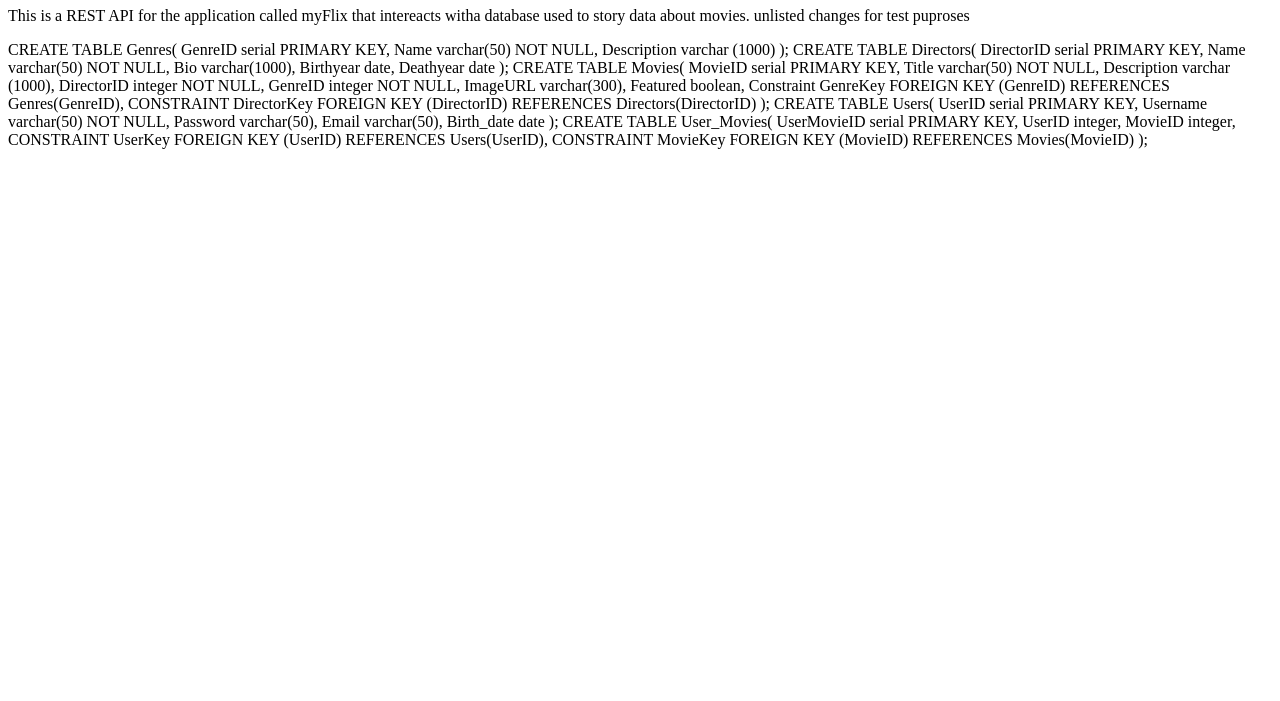
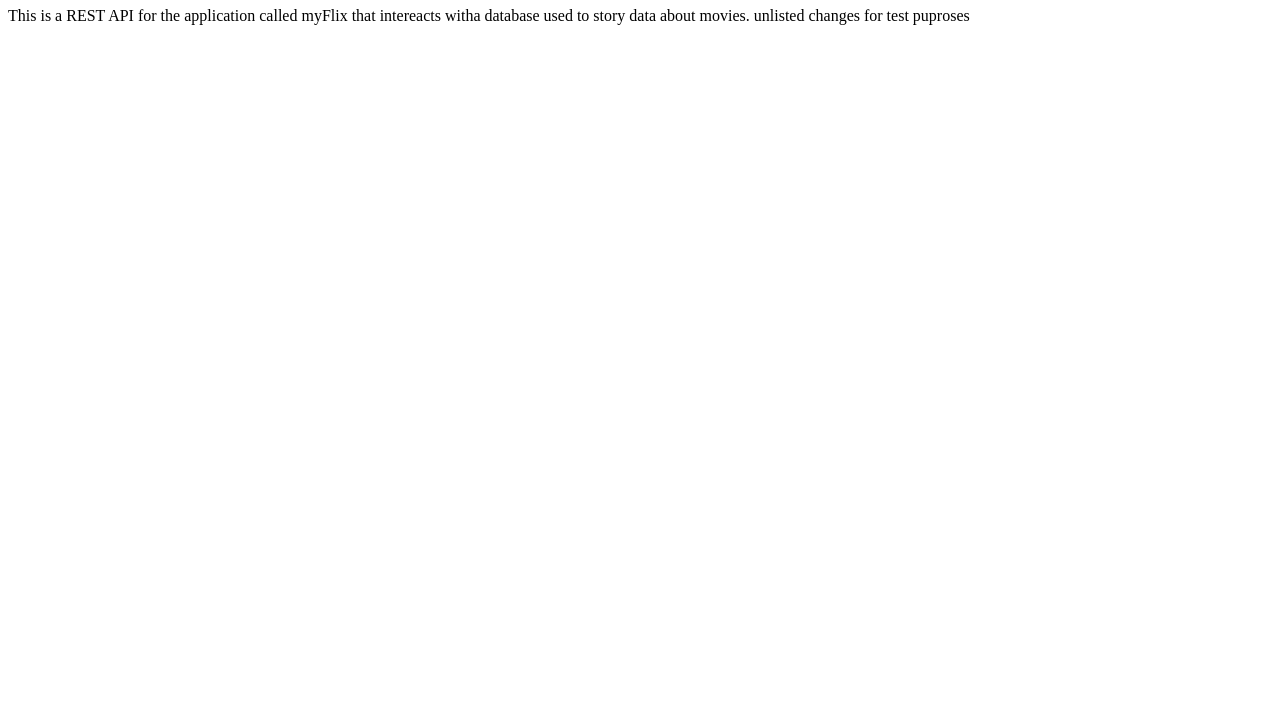
Before and after one commit to joeymc406/Movie-API, a website: page index.html in a window 1280 px wide. Shown: the part 99-800 px from the top of the page. Drawn offline with Linux system fonts and the light colour scheme.

```diff
--- a/index.html
+++ b/index.html
@@ -25,47 +25,6 @@
       </p>
     </div>
 
-      CREATE TABLE Genres(
-      GenreID serial PRIMARY KEY,
-      Name varchar(50) NOT NULL,
-      Description varchar (1000)
-      );
-      CREATE TABLE Directors(
-      DirectorID serial PRIMARY KEY,
-      Name varchar(50) NOT NULL,
-      Bio varchar(1000),
-      Birthyear date,
-      Deathyear date
-      );
-      CREATE TABLE Movies(
-      MovieID serial PRIMARY KEY,
-      Title varchar(50) NOT NULL,
-      Description varchar (1000),
-      DirectorID integer NOT NULL,
-      GenreID integer NOT NULL,
-      ImageURL varchar(300),
-      Featured boolean,
-      Constraint GenreKey FOREIGN KEY (GenreID)
-        REFERENCES Genres(GenreID),
-      CONSTRAINT DirectorKey FOREIGN KEY (DirectorID)
-        REFERENCES Directors(DirectorID)
-      );
-      CREATE TABLE Users(
-      UserID serial PRIMARY KEY,
-      Username varchar(50) NOT NULL,
-      Password varchar(50),
-      Email varchar(50),
-      Birth_date date
-      );
-      CREATE TABLE User_Movies(
-      UserMovieID serial PRIMARY KEY,
-      UserID integer,
-      MovieID integer,
-      CONSTRAINT UserKey FOREIGN KEY (UserID)
-        REFERENCES Users(UserID),
-      CONSTRAINT MovieKey FOREIGN KEY (MovieID)
-        REFERENCES Movies(MovieID)
-      );
   </body>
 
 </html>
```
Also changed, not shown: index.js (+7 -6 lines).
